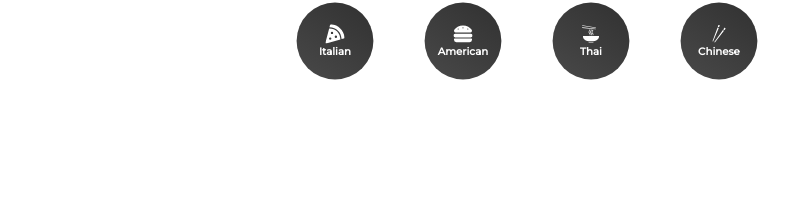
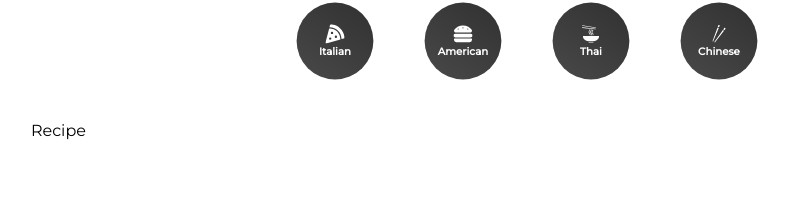
Before and after one commit to theoladas/React-RecipeApp, a React (Create React App) app in the folder recipe-app/: page /Recipe/1 in a window 1280 px wide. Shown: the part 99-300 px from the top of the page, without its empty margins (97-886 px from the left). Built offline with nearby package versions, Linux system fonts and the light colour scheme.

Commit message:
Created - Recipe.jsx page and link it to the Pages.jsx

```diff
--- a/recipe-app/src/pages/Pages.jsx
+++ b/recipe-app/src/pages/Pages.jsx
@@ -2,6 +2,7 @@
 import Home from "./Home";
 import Cuisine from "./Cuisine";
 import Searched from "./Searched";
+import Recipe from "./Recipe";
 import { Route, Routes } from "react-router-dom";
 
 const Pages = () => {
@@ -10,6 +11,7 @@
       <Route path="/" element={<Home />} />
       <Route path="/Cuisine/:type" element={<Cuisine />} />
       <Route path="/Searched/:search" element={<Searched />} />
+      <Route path="/Recipe/:name" element={<Recipe />}></Route>
     </Routes>
   );
 };
--- /dev/null
+++ b/recipe-app/src/pages/Recipe.jsx
@@ -0,0 +1,10 @@
+import React from "react";
+import { useState, useEffect } from "react";
+import styled from "styled-components";
+import { useParams } from "react-router-dom";
+
+const Recipe = () => {
+  return <div>Recipe</div>;
+};
+
+export default Recipe;
```
